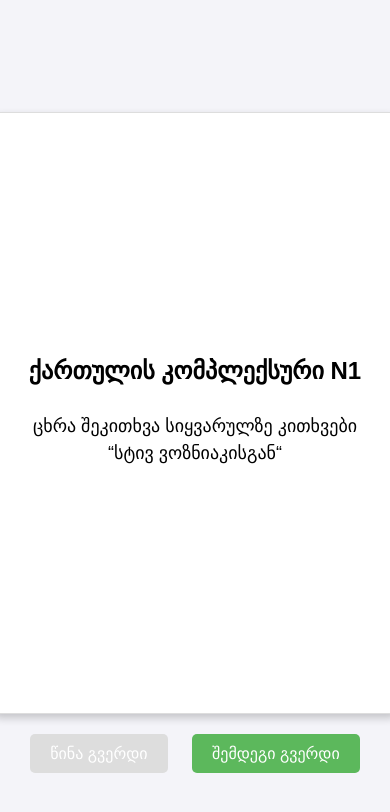
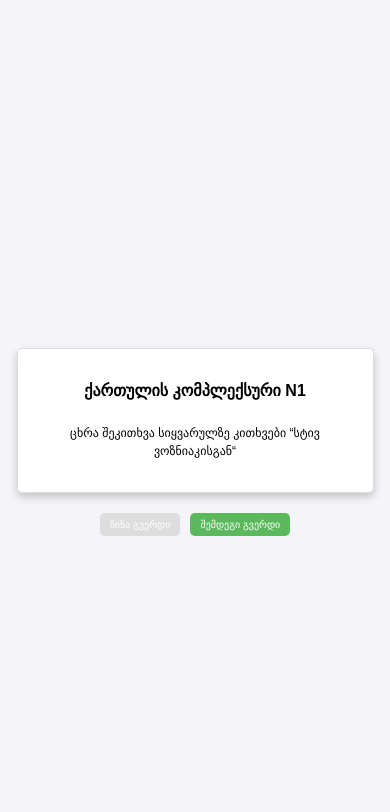
Before and after one commit to linux-giorgi/qar, a plain HTML site: page index.html in a window 390 px wide. Drawn offline with Linux system fonts and the light colour scheme.

Commit message:
Update index.html

```diff
--- a/index.html
+++ b/index.html
@@ -21,8 +21,10 @@
         }
         .book {
             position: relative;
-            width: 400px;
-            height: 600px;
+            width: 90%;
+            max-width: 400px;
+            height: 70%;
+            max-height: 600px;
             background: #fff;
             border: 1px solid #ddd;
             border-radius: 5px;
@@ -33,28 +35,32 @@
             align-items: center;
             text-align: center;
             overflow: hidden;
+            padding: 10px;
         }
         .book h1 {
-            font-size: 24px;
+            font-size: 20px;
             margin-bottom: 10px;
+            line-height: 1.4;
         }
         .book p {
-            font-size: 18px;
+            font-size: 16px;
             line-height: 1.5;
-            padding: 0 20px;
+            padding: 0 10px;
         }
         .controls {
             margin-top: 20px;
+            display: flex;
+            justify-content: center;
+            gap: 10px;
         }
         button {
             background: #5cb85c;
             color: white;
             border: none;
-            padding: 10px 20px;
+            padding: 10px 15px;
             border-radius: 5px;
             cursor: pointer;
-            font-size: 16px;
-            margin: 0 10px;
+            font-size: 14px;
             transition: background 0.3s;
         }
         button:hover {
@@ -63,6 +69,34 @@
         button:disabled {
             background: #ddd;
             cursor: not-allowed;
+        }
+        @media (max-width: 768px) {
+            .book {
+                height: auto;
+                padding: 20px;
+            }
+            .book h1 {
+                font-size: 18px;
+            }
+            .book p {
+                font-size: 14px;
+            }
+            button {
+                font-size: 12px;
+                padding: 8px 12px;
+            }
+        }
+        @media (max-width: 480px) {
+            .book h1 {
+                font-size: 16px;
+            }
+            .book p {
+                font-size: 12px;
+            }
+            button {
+                font-size: 10px;
+                padding: 6px 10px;
+            }
         }
     </style>
 </head>
@@ -101,23 +135,27 @@
         const content = document.getElementById('content');
         const prevBtn = document.getElementById('prevBtn');
         const nextBtn = document.getElementById('nextBtn');
+
         function updateBook() {
             content.textContent = pages[currentPage];
             prevBtn.disabled = currentPage === 0;
             nextBtn.disabled = currentPage === pages.length - 1;
         }
+
         prevBtn.addEventListener('click', () => {
             if (currentPage > 0) {
                 currentPage--;
                 updateBook();
             }
         });
+
         nextBtn.addEventListener('click', () => {
             if (currentPage < pages.length - 1) {
                 currentPage++;
                 updateBook();
             }
         });
+
         updateBook();
     </script>
 </body>
```
